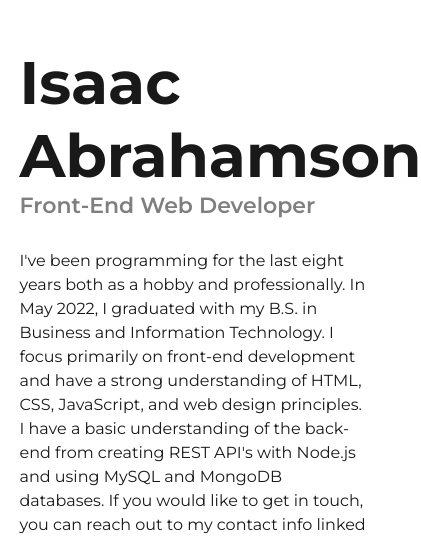
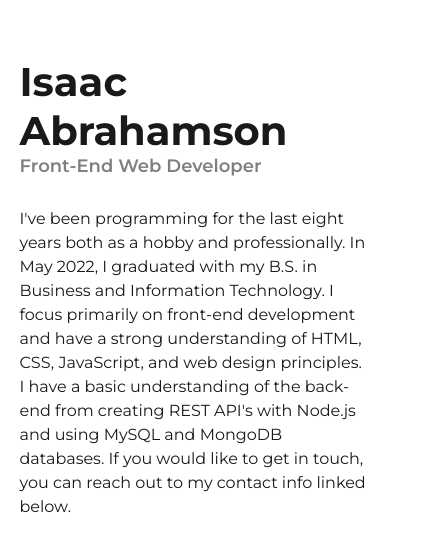
Before and after one commit to IsaacAbrahamson/2022-Portfolio, a plain HTML site: page index.html in a window 390 px wide. Shown: the top 536 px of the page, 421 px wide, since content can reach past the window. Drawn offline with nearby package versions, Linux system fonts and the light colour scheme.

Commit message:
responsive

```diff
--- a/style.css
+++ b/style.css
@@ -57,10 +57,12 @@ main {
 }
 
 #intro {
-  height: 80vh;
+  min-height: 80vh;
   display: flex;
   flex-direction: column;
   justify-content: center;
+  padding-top: 3rem;
+  padding-bottom: 6rem;
 }
 
 h1 {
@@ -336,3 +338,49 @@ h2.section-heading {
     grid-column: span 6;
   }
 }
+
+@media screen and (max-width: 800px) {
+  .grid-item {
+    grid-column: span 12;
+  }
+
+  h1 {
+    font-size: 5rem;
+  }
+
+  .subtitle {
+    font-size: 2rem;
+  }
+
+  /* No animations */
+  .wow {
+    /*CSS transitions*/
+    -o-transition-property: none !important;
+    -moz-transition-property: none !important;
+    -ms-transition-property: none !important;
+    -webkit-transition-property: none !important;
+    transition-property: none !important;
+    /*CSS transforms*/
+    -o-transform: none !important;
+    -moz-transform: none !important;
+    -ms-transform: none !important;
+    -webkit-transform: none !important;
+    transform: none !important;
+    /*CSS animations*/
+    -webkit-animation: none !important;
+    -moz-animation: none !important;
+    -o-animation: none !important;
+    -ms-animation: none !important;
+    animation: none !important;
+  }
+}
+
+@media screen and (max-width: 400px) {
+  h1 {
+    font-size: 4rem;
+  }
+
+  .subtitle {
+    font-size: 1.8rem;
+  }
+}
```
Also changed, not shown: 1 other file.
